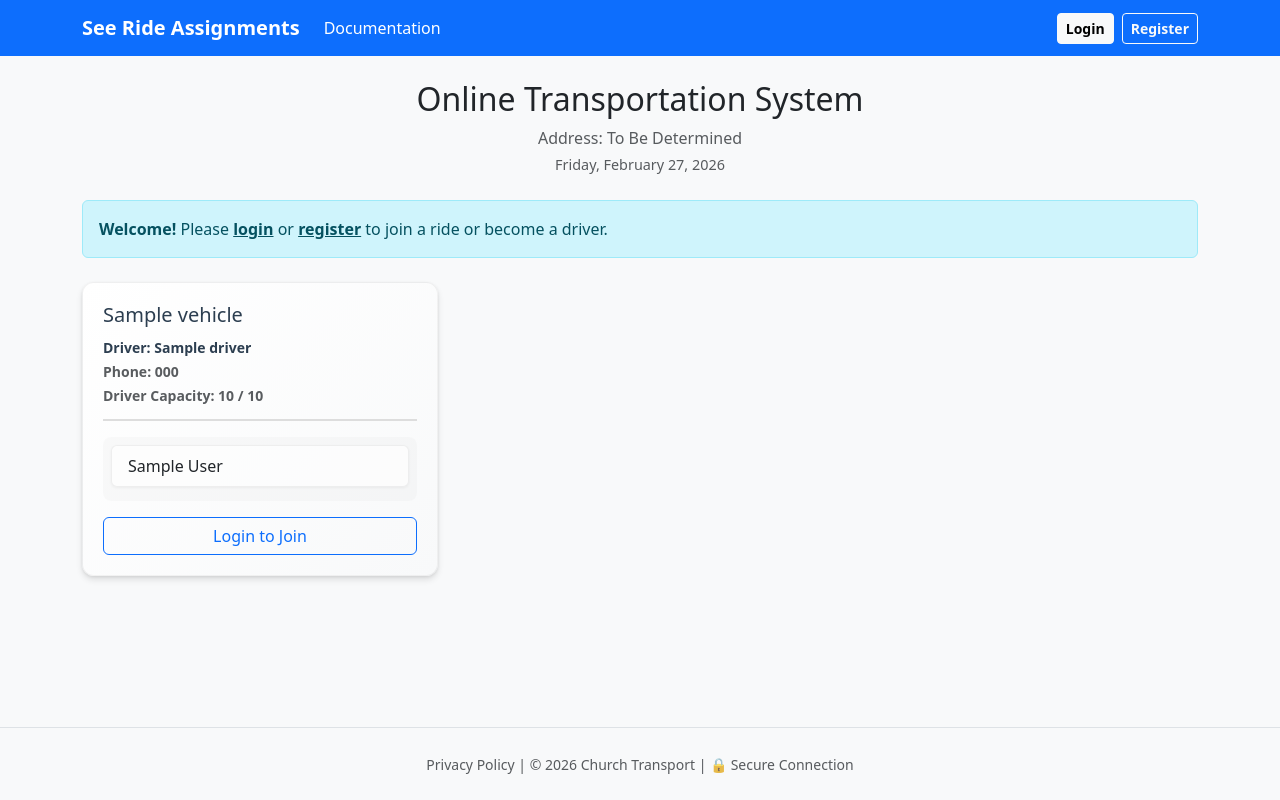
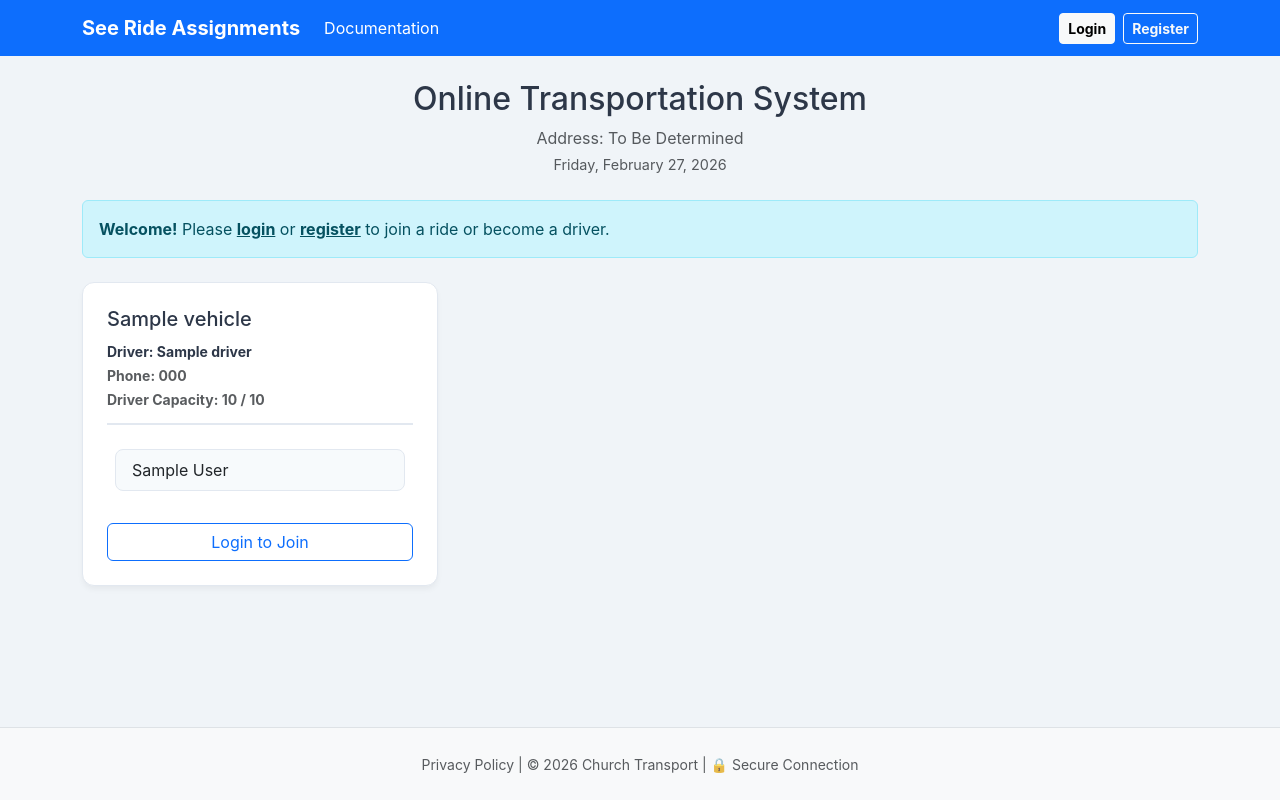
Before and after one commit to Gilaze/church-rides, a Python web app: template templates/index.html in a window 1280 px wide. Run offline with Jinja, Linux system fonts and the light colour scheme; the template is opened without the code that fills it: most values are stand-ins (such as "Sample title", 1, 10 or a date in 2020).

Commit message:
new colors

```diff
--- a/templates/layout.html
+++ b/templates/layout.html
@@ -12,60 +12,75 @@
     <link href="https://cdn.jsdelivr.net/npm/bootstrap@5.3.0/dist/css/bootstrap.min.css" rel="stylesheet">
 
     <style>
-        /* STICKY FOOTER & PAGE STRUCTURE */
-        html, body { height: 100%; }
-        body { display: flex; flex-direction: column; background-color: #f8f9fa; }
+        /* 1. DEFINE YOUR MODERN PALETTE */
+        :root {
+            --color-page-bg: #F0F4F8;
+            --color-card-bg: #FFFFFF;
+            --color-item-bg: #F7FAFC; /* A soft, cool off-white for list items */
+            --color-border: #E2E8F0;  /* Subtle cool gray for borders */
+            --color-text: #2D3748;    /* Professional slate dark */
+            --color-accent: #3182CE;
+        }
+
+        html, body { height: 100%; font-family: 'Inter', sans-serif; } /* Adding a clean font is key */
+
+        body {
+            display: flex;
+            flex-direction: column;
+            background-color: var(--color-page-bg);
+            color: var(--color-text);
+        }
+
         main { flex: 1 0 auto; }
         footer { flex-shrink: 0; width: 100%; }
 
-        /* EXISTING STYLES */
+        /* 2. THE CARD: Modern, flat, and distinct */
         .vehicle-card {
-            background: linear-gradient(135deg, #ffffff 0%, #f8f9fa 100%);
+            background-color: var(--color-card-bg);
             border-radius: 12px;
-            padding: 20px;
+            padding: 24px;
             height: 100%;
-            box-shadow: 0 4px 6px rgba(0, 0, 0, 0.1), 0 1px 3px rgba(0, 0, 0, 0.08);
+            box-shadow: 0 4px 6px -1px rgba(0, 0, 0, 0.05); /* Softer, modern shadow */
+            border: 1px solid var(--color-border);
             transition: transform 0.2s ease, box-shadow 0.2s ease;
-            border: 1px solid rgba(0, 0, 0, 0.05);
         }
+
         .vehicle-card:hover {
             transform: translateY(-2px);
-            box-shadow: 0 8px 12px rgba(0, 0, 0, 0.15), 0 2px 4px rgba(0, 0, 0, 0.1);
+            box-shadow: 0 10px 15px -3px rgba(0, 0, 0, 0.1);
         }
+
         .driver-header {
-            font-weight: bold;
-            color: #2c3e50;
-            border-bottom: 2px solid #ddd;
-            margin-bottom: 10px;
+            font-weight: 700;
+            color: var(--color-text);
+            border-bottom: 2px solid var(--color-border);
+            margin-bottom: 15px;
             padding-bottom: 12px;
         }
-        .full-capacity {
-            background: linear-gradient(135deg, #fff3cd 0%, #ffeeba 100%);
+
+        /* 3. LIST ITEMS: Now distinct from the card background */
+        .list-group-item {
+            background-color: var(--color-item-bg) !important;
+            border: 1px solid var(--color-border) !important;
+            margin-bottom: 8px;
+            border-radius: 8px !important;
+            transition: all 0.2s ease;
         }
-        .list-group-item {
-            background-color: rgba(255, 255, 255, 0.7) !important;
-            border: 1px solid rgba(0, 0, 0, 0.06) !important;
-            margin-bottom: 6px;
-            border-radius: 6px !important;
-            box-shadow: 0 1px 3px rgba(0, 0, 0, 0.05);
-            transition: all 0.15s ease;
+
+        .list-group-item:hover {
+            background-color: #EDF2F7 !important; /* Slightly darker on hover */
+            transform: translateX(4px);
         }
-        .list-group-item:hover {
-            background-color: rgba(255, 255, 255, 0.95) !important;
-            box-shadow: 0 2px 4px rgba(0, 0, 0, 0.08);
-            transform: translateX(2px);
-        }
+
         .list-group-flush {
             border-radius: 8px;
             padding: 8px;
-            background-color: rgba(0, 0, 0, 0.02);
+            background-color: transparent; /* Removed the gray tint for a cleaner look */
         }
 
         /* MOBILE TWEAKS */
         @media (max-width: 767px) {
             body { font-size: 16px !important; }
-            .navbar-brand { font-size: 1.2rem !important; white-space: nowrap; }
-            .navbar-collapse { margin-top: 0.5rem; border-top: 1px solid rgba(255,255,255,0.1); padding: 1rem 0; }
         }
     </style>
 </head>
```
